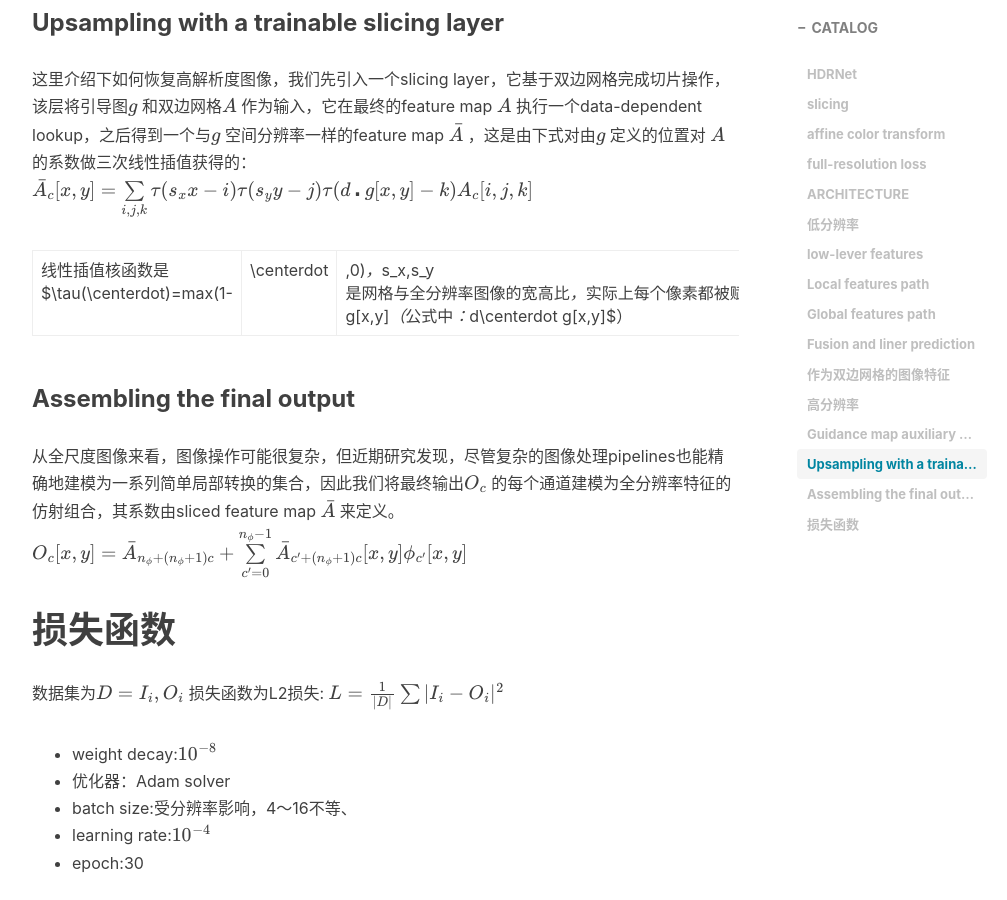
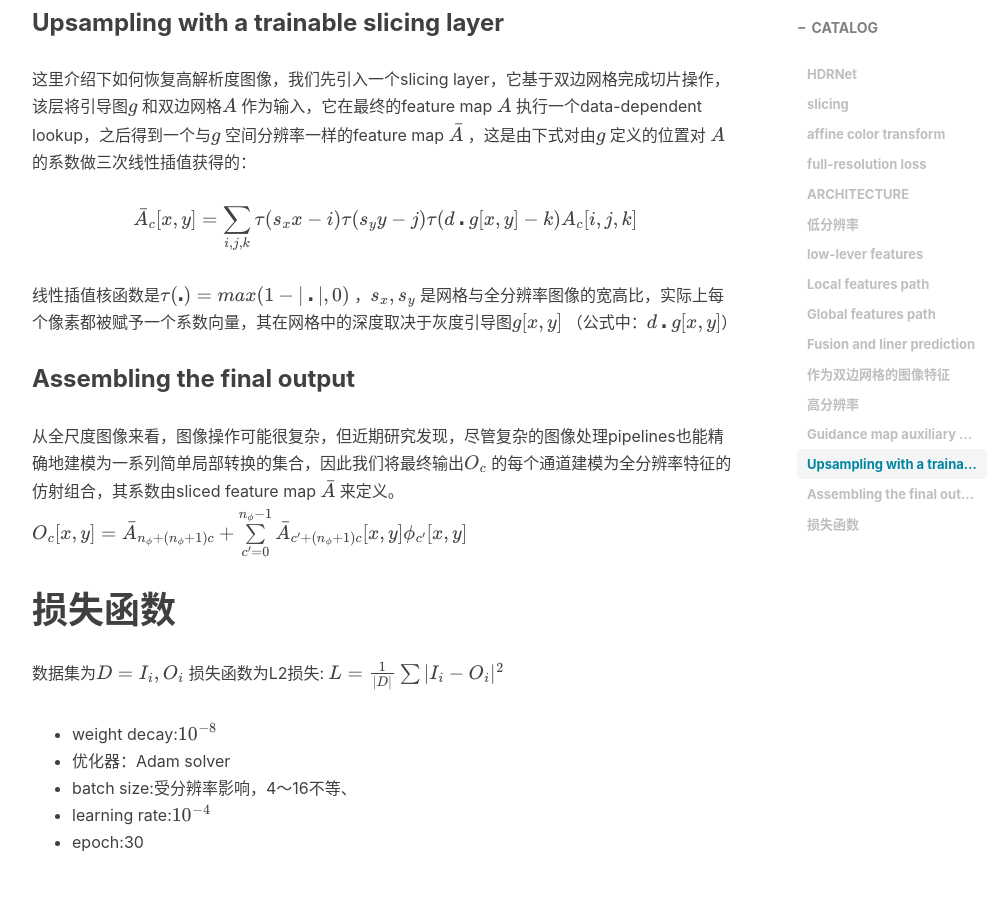
Before and after one commit to Qitingshe/Qitingshe.github.io, a Jekyll site: the page built from _posts/2018-06-13-CNN实现图像增强.md, in a window 1280 px wide and 900 px high, scrolled down 4701 px. Shown: the whole window, without its empty margins (233-1240 px from the left). Built offline with Jekyll 4.4.1, drawn with Linux system fonts in a browser that asks for light colours; nearby versions of some CDN libraries; formulas are drawn with MathJax 3; comment, search, counter and statistics services are not loaded.

Commit message:
修改hdrnet

```diff
--- a/_posts/2018-06-13-CNN实现图像增强.md
+++ b/_posts/2018-06-13-CNN实现图像增强.md
@@ -107,11 +107,13 @@ $M_c^\top$ 是3×3的颜色转换矩阵，下图给出颜色转换矩阵和每
 ### Upsampling with a trainable slicing layer
 
 这里介绍下如何恢复高解析度图像，我们先引入一个slicing layer，它基于双边网格完成切片操作，该层将引导图$g$ 和双边网格$A$ 作为输入，它在最终的feature map $A$ 执行一个data-dependent lookup，之后得到一个与$g$ 空间分辨率一样的feature map $\bar A$ ，这是由下式对由$g$ 定义的位置对 $A$ 的系数做三次线性插值获得的：
+
+
 $$
 \bar A_c[x,y]=\sum\limits_{i,j,k}\tau(s_xx-i)\tau(s_yy-j)\tau(d\centerdot g[x,y]-k)A_c[i,j,k]
 $$
 
-线性插值核函数是$\tau(\centerdot)=max(1-|\centerdot|,0)$ ，$s_x,s_y$ 是网格与全分辨率图像的宽高比，实际上每个像素都被赋予一个系数向量，其在网格中的深度取决于灰度引导图$g[x,y]$ （公式中：$d\centerdot g[x,y]$）
+线性插值核函数是$\tau(\centerdot)=max(1-\|\centerdot\|,0)$ ，$s_x,s_y$ 是网格与全分辨率图像的宽高比，实际上每个像素都被赋予一个系数向量，其在网格中的深度取决于灰度引导图$g[x,y]$ （公式中：$d\centerdot g[x,y]$）
 
 ### Assembling the final output
 
```
